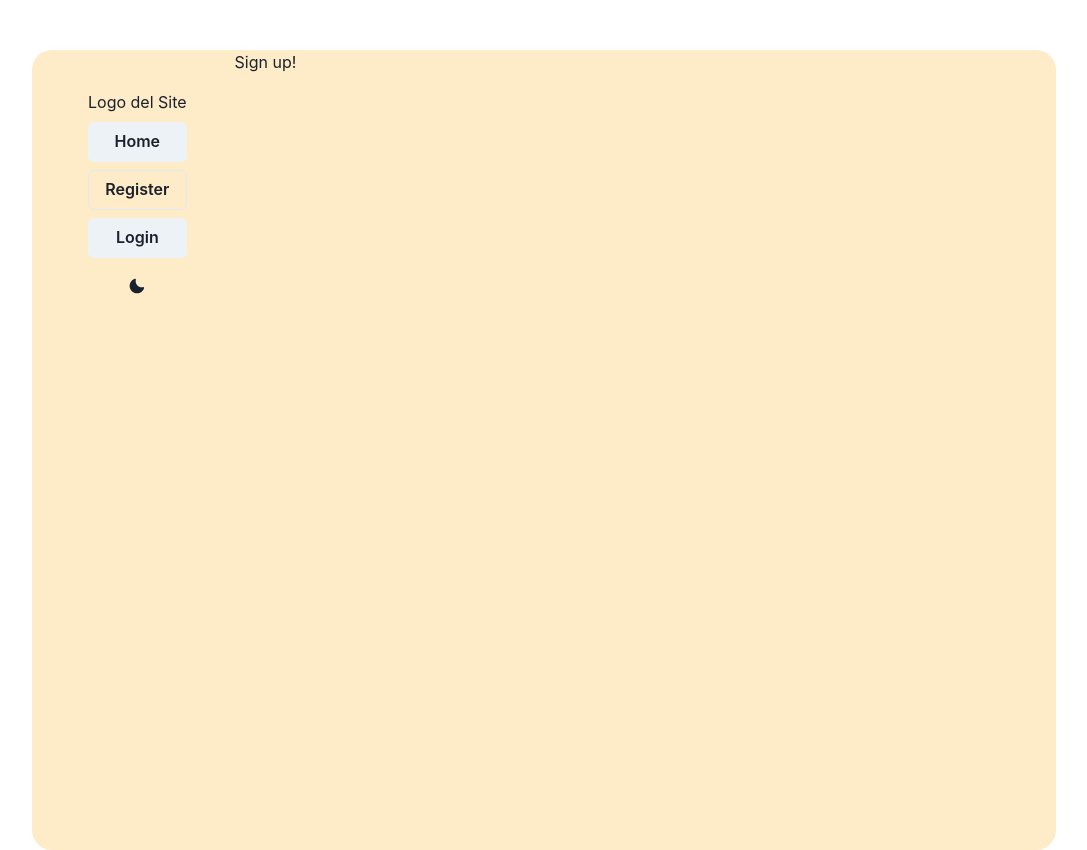
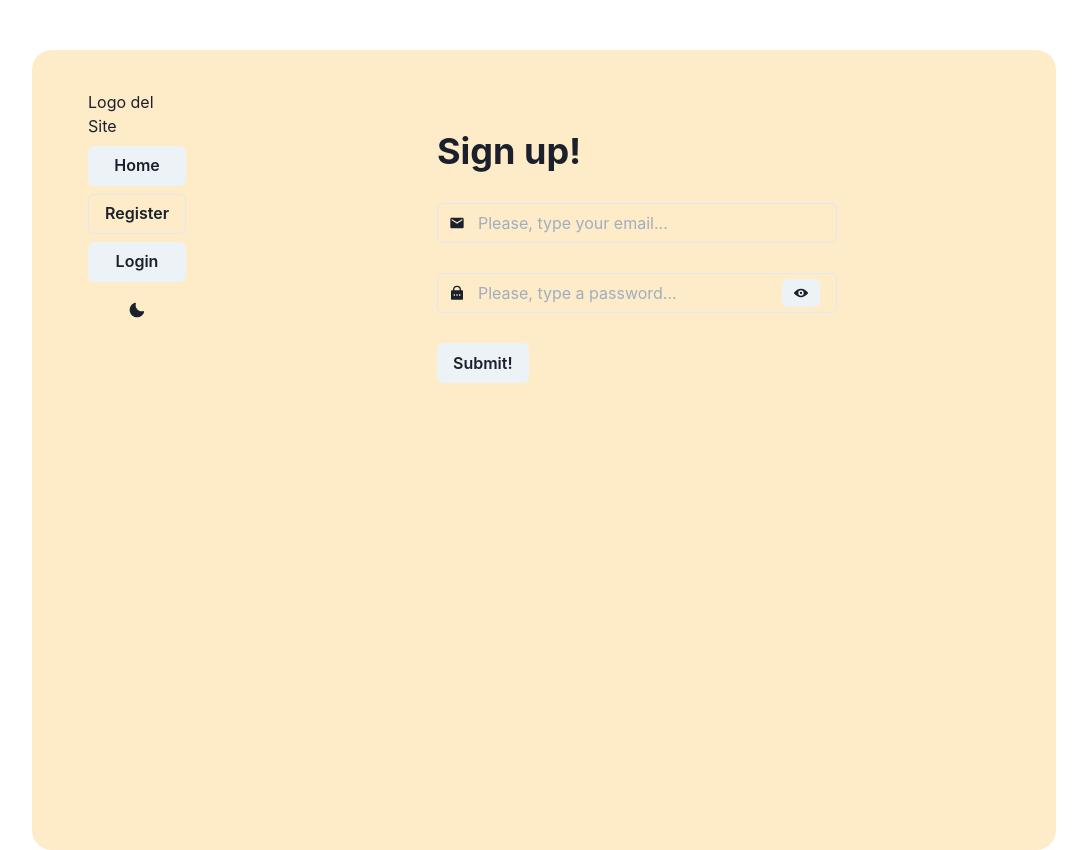
Before and after one commit to Marian0/ads-front-nextjs, a Next.js app: page /signup in a window 1280 px wide. Shown: the whole page, without its empty margins (96-1183 px from the left). Built offline with nearby package versions, Linux system fonts and the light colour scheme.

Commit message:
basic sign up implementation

```diff
--- a/package.json
+++ b/package.json
@@ -15,7 +15,9 @@
     "framer-motion": "^4",
     "next": "12.0.7",
     "react": "17.0.2",
-    "react-dom": "17.0.2"
+    "react-dom": "17.0.2",
+    "react-hook-form": "^7.22.5",
+    "react-icons": "^4.3.1"
   },
   "devDependencies": {
     "@types/node": "16.11.12",
--- a/pages/ad/[slug].tsx
+++ b/pages/ad/[slug].tsx
@@ -52,7 +52,7 @@ export const getStaticProps: GetStaticProps = async (context) => {
     };
   }
   const res = await fetch(
-    `${process.env.ADS_BACKEND_URL}ads/${context.params.slug}`
+    `${process.env.NEXT_PUBLIC_ADS_BACKEND_URL}ads/${context.params.slug}`
   );
 
   if (res.status === 404) {
--- a/pages/index.tsx
+++ b/pages/index.tsx
@@ -33,7 +33,7 @@ const HomePage = ({ ads }: Props) => {
 };
 
 export const getStaticProps: GetStaticProps = async (context) => {
-  const res = await fetch(`${process.env.ADS_BACKEND_URL}ads`);
+  const res = await fetch(`${process.env.NEXT_PUBLIC_ADS_BACKEND_URL}ads`);
   const data: Ad[] = await res.json();
 
   const ads = data
--- a/pages/signup.tsx
+++ b/pages/signup.tsx
@@ -1,12 +1,154 @@
-import { Text } from "@chakra-ui/react";
-import React from "react";
+import React, { useState } from "react";
+import { useForm } from "react-hook-form";
+import {
+  Input,
+  Button,
+  InputGroup,
+  InputLeftElement,
+  InputRightElement,
+  Flex,
+  Wrap,
+  Heading,
+  FormErrorMessage,
+  FormControl,
+} from "@chakra-ui/react";
+import { ViewOffIcon, ViewIcon } from "@chakra-ui/icons";
+import { RiLockPasswordFill } from "react-icons/ri";
+import { MdEmail } from "react-icons/md";
+import { useToast } from "@chakra-ui/react";
 
 import Layout from "../components/Layout";
 
-export default function signup() {
+type LoginData = {
+  email: string;
+  password: string;
+};
+
+export default function Signup() {
+  const [showPassword, setShowPassword] = useState(false);
+  const [isLoading, setIsLoading] = useState(false);
+  const toast = useToast();
+
+  const onSubmit = async (data: LoginData) => {
+    setIsLoading(true);
+    try {
+      const requestOptions: RequestInit = {
+        method: "POST",
+        headers: { "Content-Type": "application/json" },
+        body: JSON.stringify(data),
+      };
+
+      const response = await fetch(
+        `${process.env.NEXT_PUBLIC_ADS_BACKEND_URL}auth/signup`,
+        requestOptions
+      );
+      const jsonResponse = await response.json();
+
+      switch (response.status) {
+        case 201:
+          // allright
+          break;
+        case 409:
+          toast({
+            title: "Email taken",
+            description:
+              "This email has already taken, please use a different one or try loggin in",
+            status: "error",
+            duration: 9000,
+            isClosable: true,
+          });
+          setIsLoading(false);
+
+          return;
+
+        default:
+          throw new Error(jsonResponse.message || "Unknown error");
+      }
+
+      toast({
+        title: "Registered!",
+        description: "Your account has been created successfully !",
+        status: "success",
+        duration: 9000,
+        isClosable: true,
+      });
+    } catch (error) {
+      toast({
+        title: "Register Failed",
+        description: "There was an error trying to create your account.",
+        status: "error",
+        duration: 9000,
+        isClosable: true,
+      });
+      console.log("ERROL", error);
+    }
+    setIsLoading(false);
+  };
+  const {
+    register,
+    handleSubmit,
+    // watch,
+    formState: { errors },
+  } = useForm();
+
   return (
     <Layout>
-      <Text>Sign up!</Text>
+      <Flex height="100%" justifyContent="center" paddingY={20} width="100%">
+        <form
+          style={{ width: "100%", maxWidth: "400px" }}
+          onSubmit={handleSubmit(onSubmit)}
+        >
+          <Wrap spacing="30px">
+            <Heading>Sign up!</Heading>
+
+            <FormControl isDisabled={isLoading} isInvalid={errors.email}>
+              <InputGroup>
+                <InputLeftElement pointerEvents="none">
+                  <MdEmail />
+                </InputLeftElement>
+                <Input
+                  defaultValue=""
+                  placeholder="Please, type your email..."
+                  type="email"
+                  {...register("email", { required: true })}
+                />
+              </InputGroup>
+              <FormErrorMessage>Email is required.</FormErrorMessage>
+            </FormControl>
+
+            <FormControl isDisabled={isLoading} isInvalid={errors.password}>
+              <InputGroup size="md">
+                <InputLeftElement pointerEvents="none">
+                  <RiLockPasswordFill />
+                </InputLeftElement>
+                <Input
+                  placeholder="Please, type a password..."
+                  type={showPassword ? "text" : "password"}
+                  {...register("password", { required: true })}
+                />
+                <InputRightElement width="4.5rem">
+                  <Button
+                    h="1.75rem"
+                    size="sm"
+                    onClick={() => setShowPassword(!showPassword)}
+                  >
+                    {showPassword ? <ViewOffIcon /> : <ViewIcon />}
+                  </Button>
+                </InputRightElement>
+              </InputGroup>
+              <FormErrorMessage>Password is required.</FormErrorMessage>
+            </FormControl>
+
+            <Button
+              isLoading={isLoading}
+              loadingText="Please, wait..."
+              type="submit"
+            >
+              Submit!
+            </Button>
+          </Wrap>
+        </form>
+      </Flex>
     </Layout>
   );
 }
```
Also changed, not shown: 2 other files (tests, documents, lock files or other folders).
